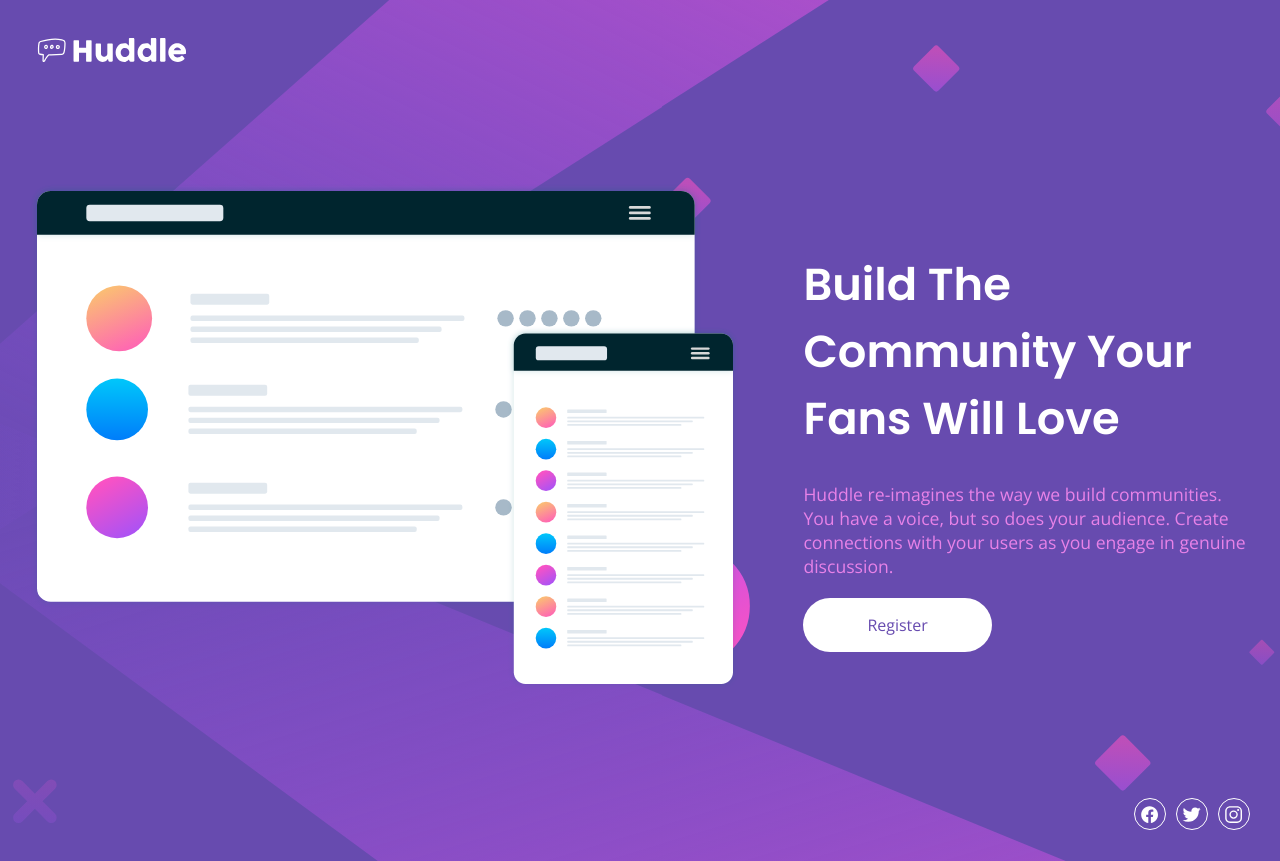
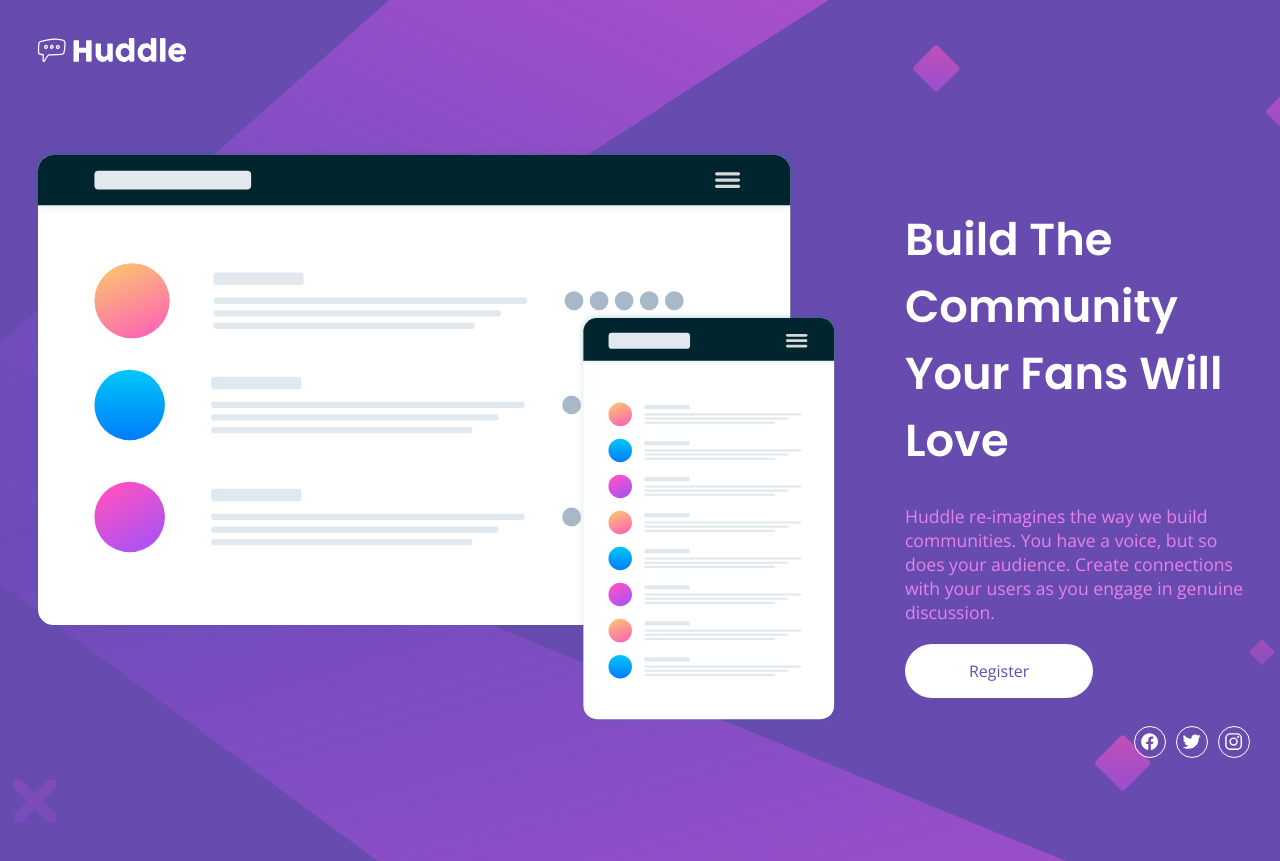
Before and after one commit to necka96/frontend-mentor-huddle, a plain HTML site: page index.html in a window 1280 px wide. Drawn offline with nearby package versions, Linux system fonts and the light colour scheme.

Commit message:
css update

```diff
--- a/style.scss
+++ b/style.scss
@@ -22,6 +22,9 @@ body {
   background: $Violet url("./../images/bg-desktop.svg") center/cover;
   display: flex;
   flex-direction: column;
+  display: grid;
+  grid-template-columns: 1fr;
+  grid-row: 160px 1fr 160px;
   padding: 1.4rem;
   overflow-x: hidden;
   @include for-phone {
@@ -42,6 +45,7 @@ main {
   img {
     width: 100%;
     height: 100%;
+    object-fit: contain;
   }
 
   .text {
```
Also changed, not shown: index.html (+4 -4 lines), css/style.css, 1 other file.
